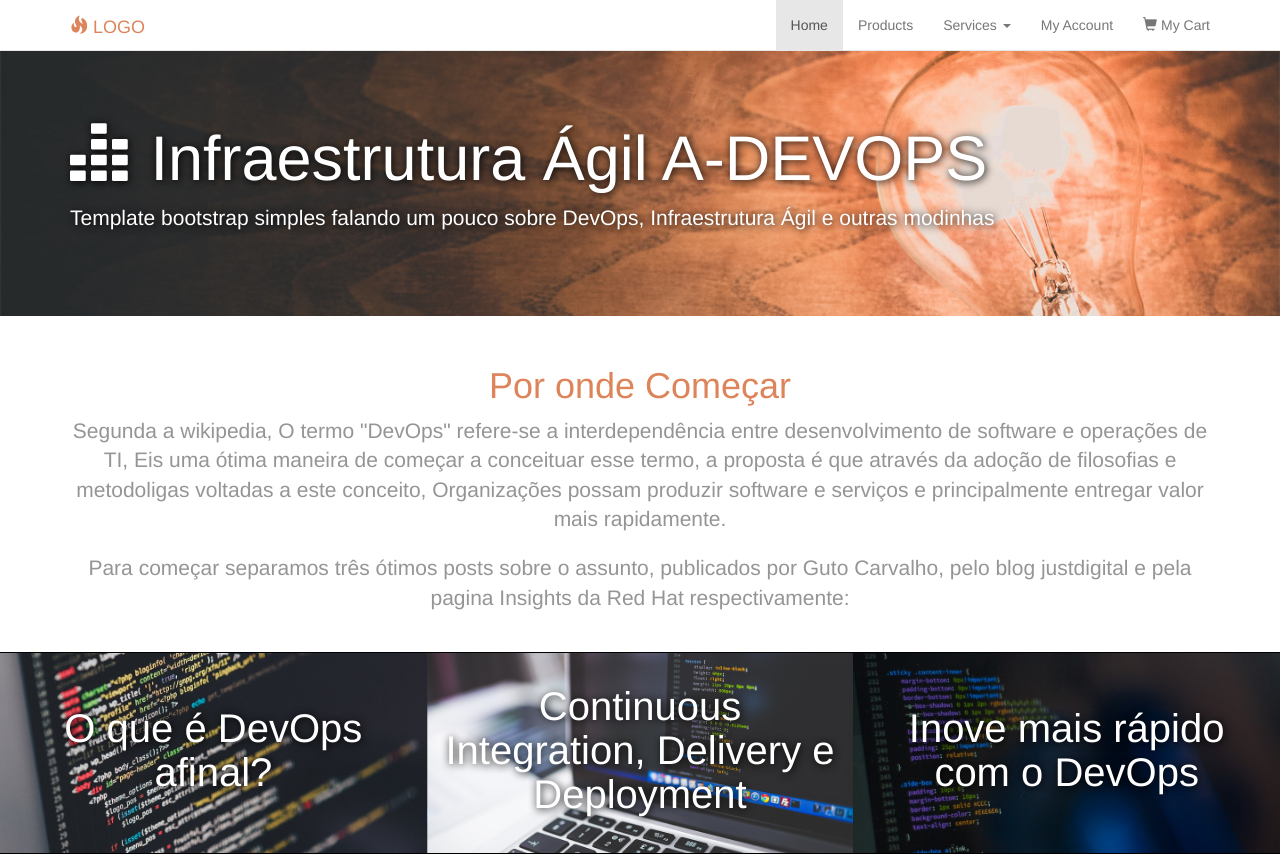
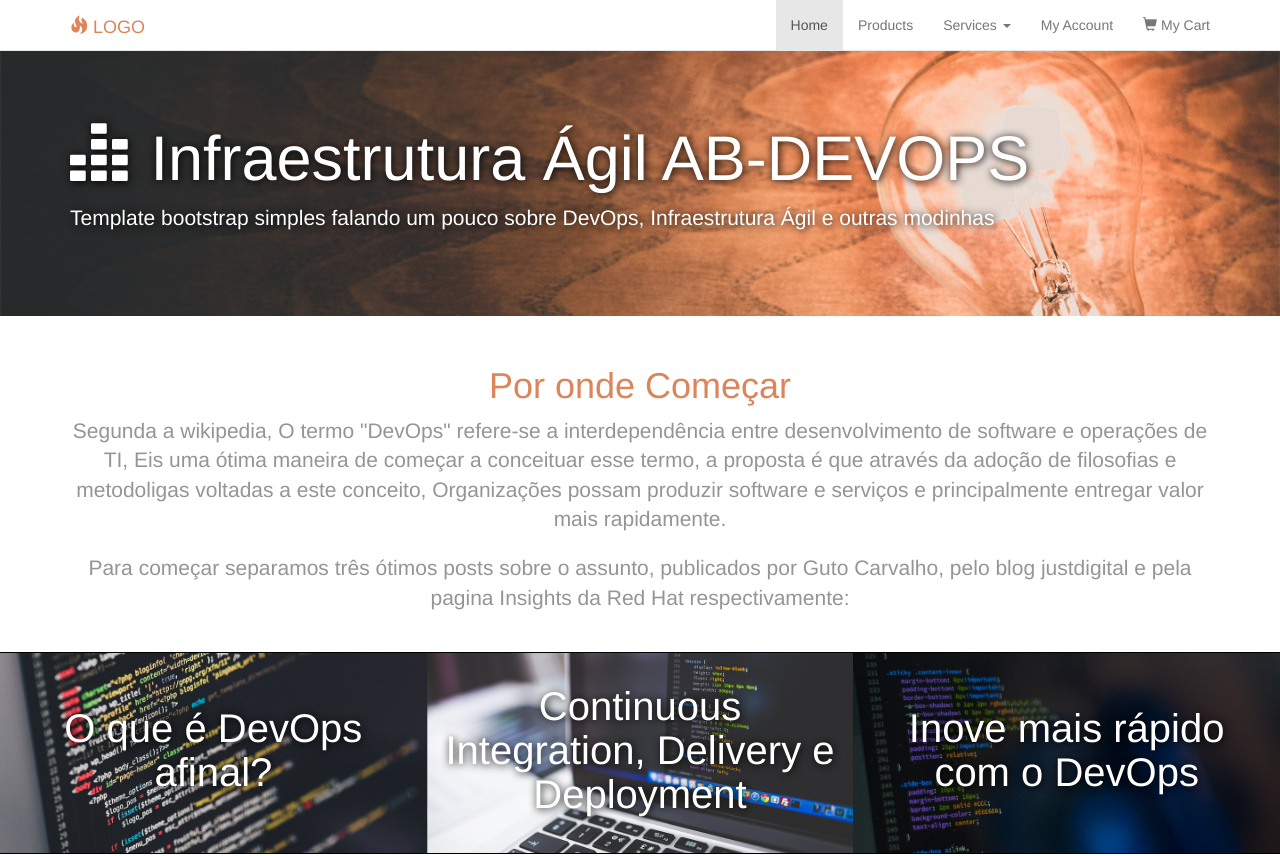
Before and after one commit to Sebrag/devops, a plain HTML site: page index.html in a window 1280 px wide. Shown: the top 856 px of the page. Drawn offline with Linux system fonts and the light colour scheme.

Commit message:
Update index.html

```diff
--- a/index.html
+++ b/index.html
@@ -75,7 +75,7 @@ Although you can use them, for a more unique website, replace these images with
 	<!-- Feature -->
 	<div class="jumbotron feature">
 		<div class="container">
-			<h1><span class="glyphicon glyphicon-equalizer"></span> Infraestrutura Ágil A-DEVOPS</h1>
+			<h1><span class="glyphicon glyphicon-equalizer"></span> Infraestrutura Ágil AB-DEVOPS</h1>
 			<p>Template bootstrap simples falando um pouco sobre DevOps, Infraestrutura Ágil e outras modinhas</p>
       <br>
 		</div>
```
